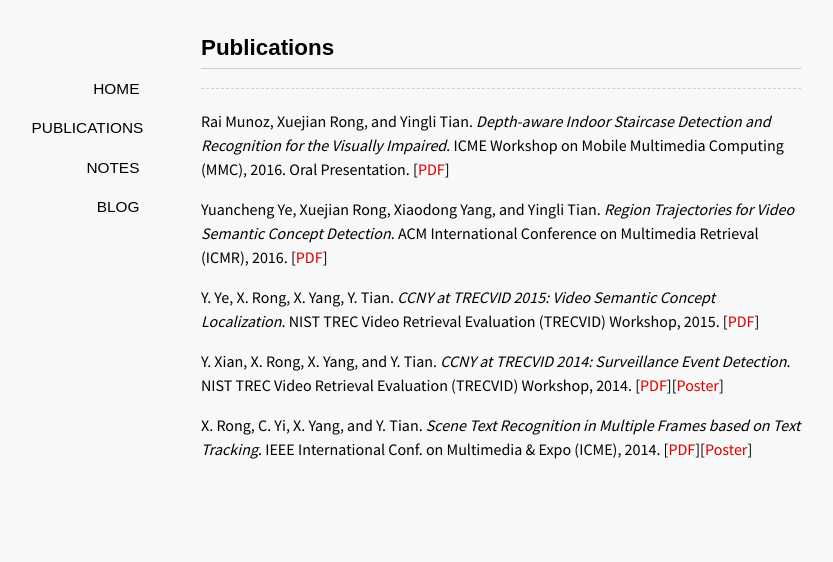
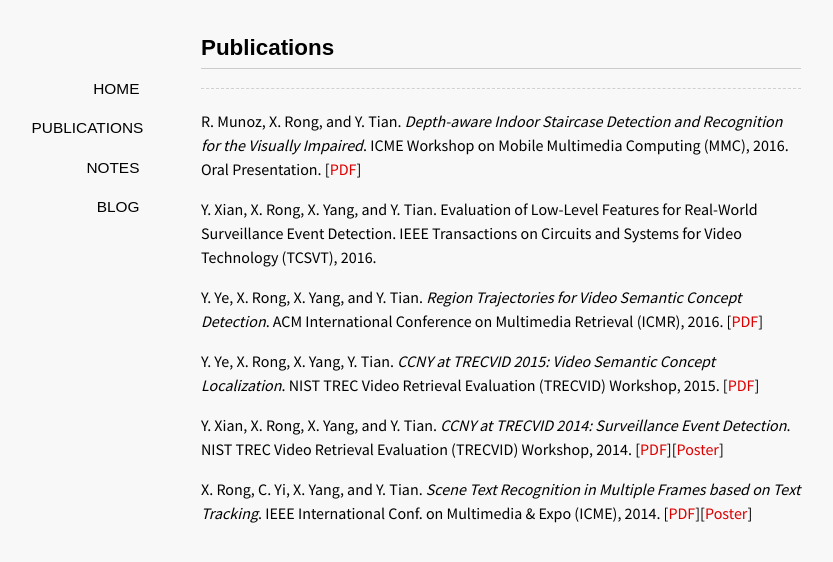
Before and after one commit to ionvision/ionvision.github.io.bk, a Jekyll site: the page built from publications/index.md, in a window 1280 px wide. Shown: the top 562 px of the page, without its empty margins (139-972 px from the left). Built offline with Jekyll 4.4.1, drawn with Linux system fonts in a browser that asks for light colours; some web fonts are replaced.

Commit message:
New publication

```diff
--- a/publications/index.md
+++ b/publications/index.md
@@ -6,9 +6,11 @@ comments: false
 
 --------------------------------------------------------------------------------
 
-Rai Munoz, Xuejian Rong, and Yingli Tian. *Depth-aware Indoor Staircase Detection and Recognition for the Visually Impaired*. ICME Workshop on Mobile Multimedia Computing (MMC), 2016\. Oral Presentation. [[PDF](/publications/pdf/MMC16.pdf)]
+R. Munoz, X. Rong, and Y. Tian. *Depth-aware Indoor Staircase Detection and Recognition for the Visually Impaired*. ICME Workshop on Mobile Multimedia Computing (MMC), 2016\. Oral Presentation. [[PDF](/publications/pdf/MMC16.pdf)]
 
-Yuancheng Ye, Xuejian Rong, Xiaodong Yang, and Yingli Tian. *Region Trajectories for Video Semantic Concept Detection*. ACM International Conference on Multimedia Retrieval (ICMR), 2016\. [[PDF](/publications/pdf/ICMR16.pdf)]
+Y. Xian, X. Rong, X. Yang, and Y. Tian. Evaluation of Low-Level Features for Real-World Surveillance Event Detection. IEEE Transactions on Circuits and Systems for Video Technology (TCSVT), 2016.
+
+Y. Ye, X. Rong, X. Yang, and Y. Tian. *Region Trajectories for Video Semantic Concept Detection*. ACM International Conference on Multimedia Retrieval (ICMR), 2016\. [[PDF](/publications/pdf/ICMR16.pdf)]
 
 Y. Ye, X. Rong, X. Yang, Y. Tian. *CCNY at TRECVID 2015: Video Semantic Concept Localization*. NIST TREC Video Retrieval Evaluation (TRECVID) Workshop, 2015\. [[PDF](/publications/pdf/TRECVID15_LOC.pdf)]
 
```
